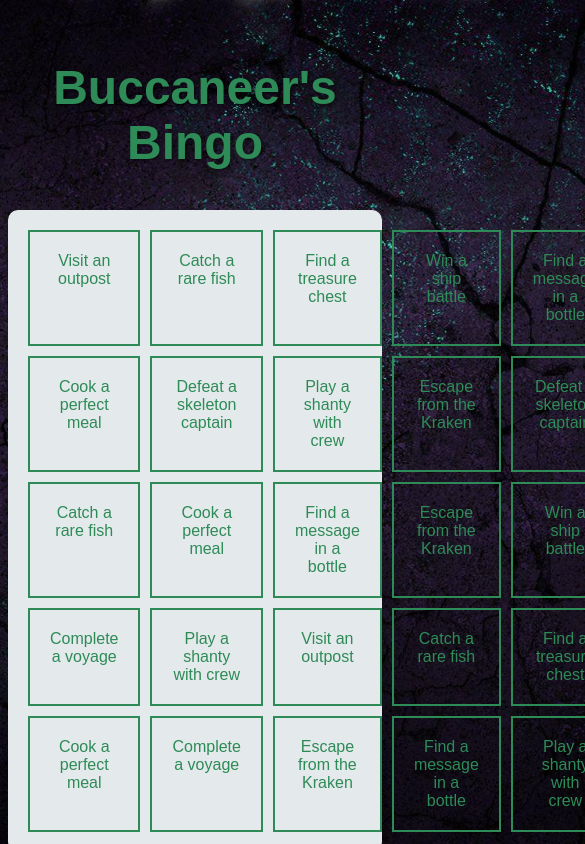
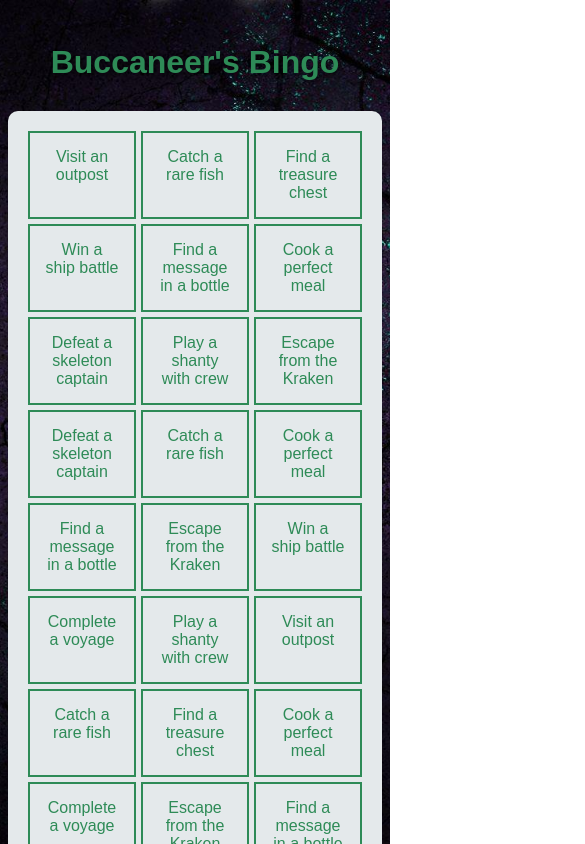
Before and after one commit to JordanLavell/LukeSeasBingo, a React (Vite) app in the folder luke-seas-bingo/: page / in a window 390 px wide. Shown: the top 844 px of the page, 585 px wide, since content can reach past the window. Built offline with nearby package versions, Linux system fonts and the light colour scheme; a web font is replaced by a local one.

Commit message:
mobile styling

```diff
--- a/luke-seas-bingo/src/assets/styles/theme.css
+++ b/luke-seas-bingo/src/assets/styles/theme.css
@@ -98,3 +98,48 @@
 	background-color: var(--marked-color);
 	color: var(--background-color);
   }
+
+
+  /* Mobile styles */
+@media (max-width: 768px) {
+	:root {
+	  --background-color: #f0f4ef; /* Soft green pastel */
+	  --text-color: #2e8b57; /* Slate gray */
+	  --title-color: #2e8b57;
+	  --card-color: #e4e9eb; /* Light gray */
+	  --marked-color: #ee6c4d; /* Pastel red */
+	  --hover-scale: 1.05; /* Slightly smaller scale for mobile */
+	  --transition-speed: 0.3s; /* Speed for transitions */
+	}
+
+	.title {
+	  font-size: 2em; /* Smaller font size for mobile */
+	  margin-bottom: 15px;
+	}
+
+	body {
+	  background: url('../images/Darkseas.jpg') no-repeat center center fixed;
+	  background-size: cover;
+	}
+
+	.header {
+	  padding: 15px;
+	}
+
+	.bingo-card {
+	  max-width: 90%; /* Full width on mobile */
+	  margin: 0 auto;
+	  grid-template-columns: repeat(3, 1fr); /* 3 columns for smaller screens */
+	  gap: 5px;
+	}
+
+	.bingo-square {
+	  padding: 15px;
+	}
+
+	.reset-button {
+	  width: 150px; /* Smaller button on mobile */
+	  padding: 8px;
+	  font-size: 1em;
+	}
+  }
```
